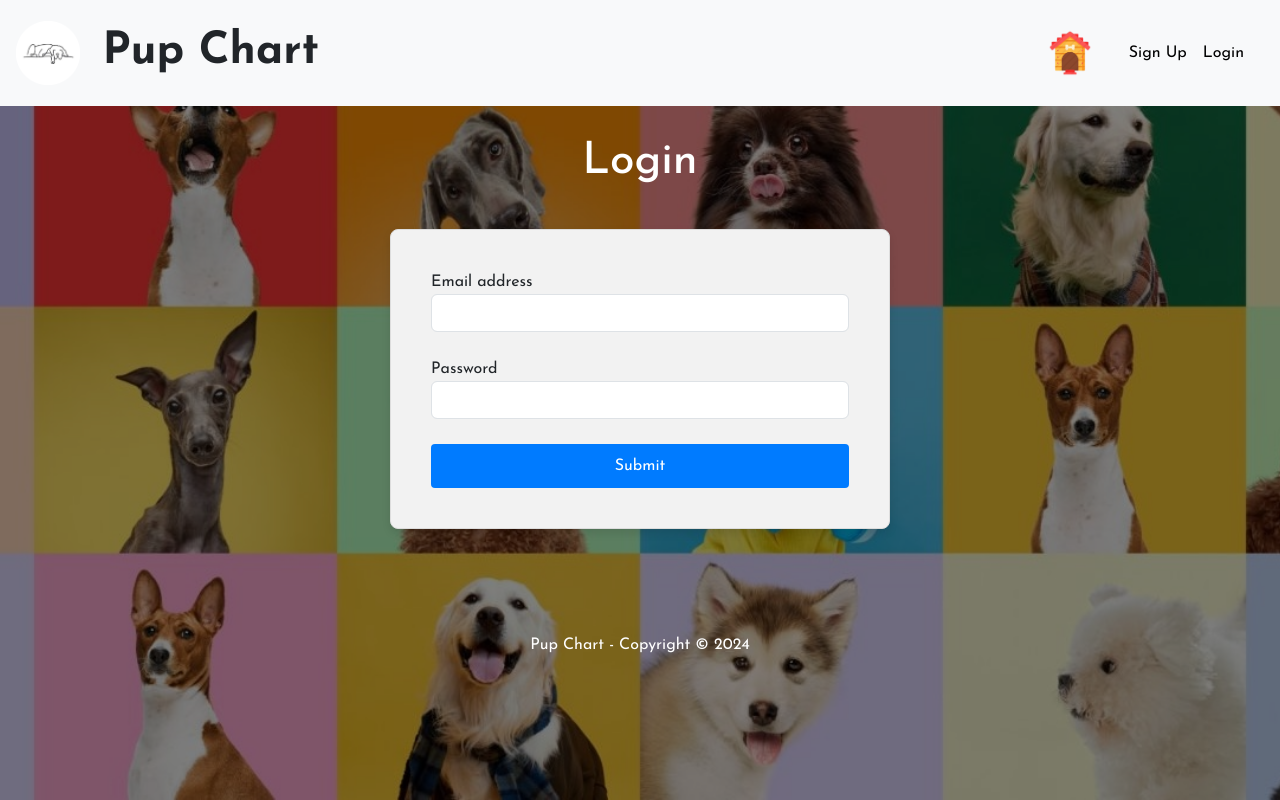
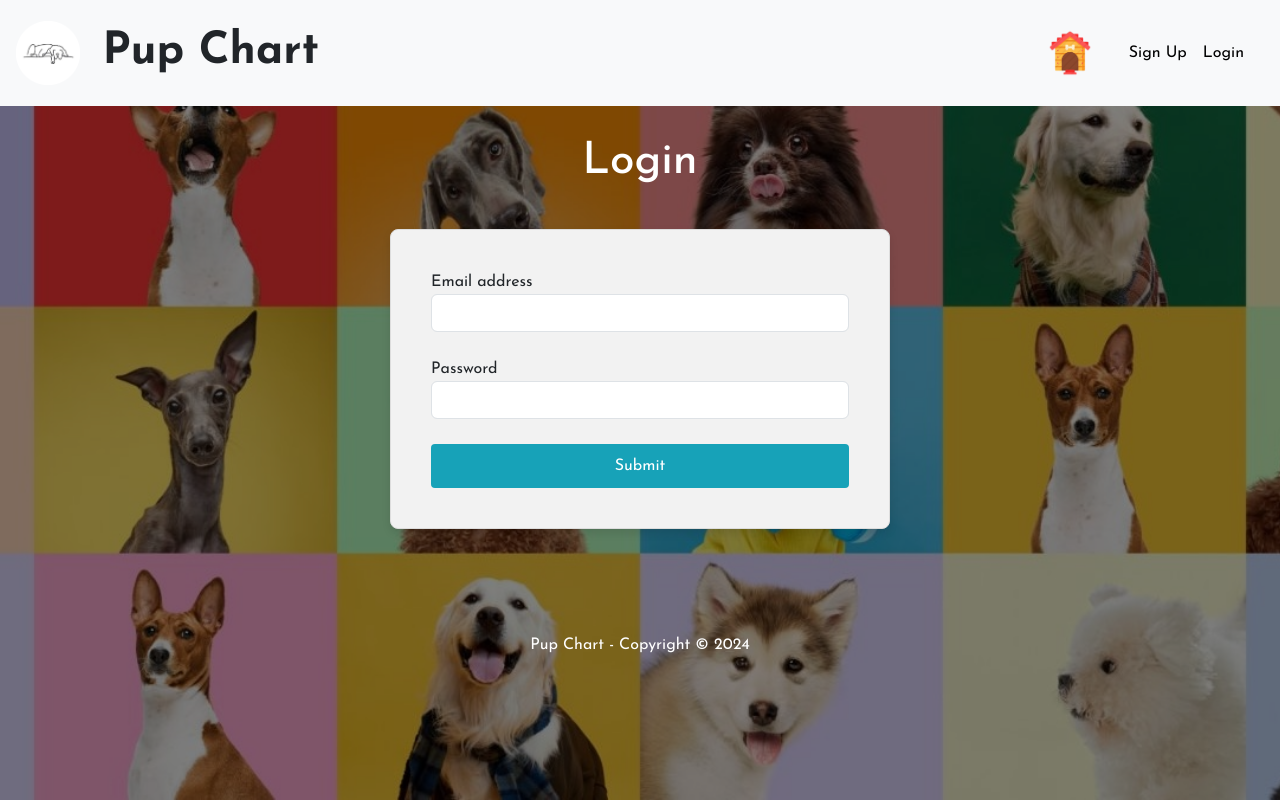
Before and after one commit to andrewmuhn/Pup_Chart, a React (Create React App) app in the folder client/: page /login in a window 1280 px wide. Built offline with nearby package versions, Linux system fonts and the light colour scheme.

Commit message:
Added consistent styling for daycare plan/modal

```diff
--- a/client/src/App.css
+++ b/client/src/App.css
@@ -45,7 +45,8 @@ body {
   width: 100%;
   padding: 10px;
   border-radius: 4px;
-  background-color: #007bff;
+  background-color: #17a2b8;
+  border-color: #17a2b8;
   color: #ffffff;
   border: #ffffff;
   cursor: pointer;
@@ -161,3 +162,27 @@ h2 {
   border-color: #138496;
   color: white;
 }
+
+.btn-primary {
+  color: #fff;
+  background-color: #17a2b8;
+  border-color: #17a2b8;
+}
+
+.btn-danger {
+  color: #fff;
+  background-color: #dc3545;
+  border-color: #dc3545;
+}
+
+.btn-primary:hover{
+  background-color: #138496;
+  border-color: #138496;
+  color: white;
+}
+
+.btn-danger:hover{
+  background-color: #c82333;
+  border-color: #c82333;
+  color: white;
+}
```
Also changed, not shown: client/public/images/wick.webp (added), client/public/images/wick2.webp (added).
